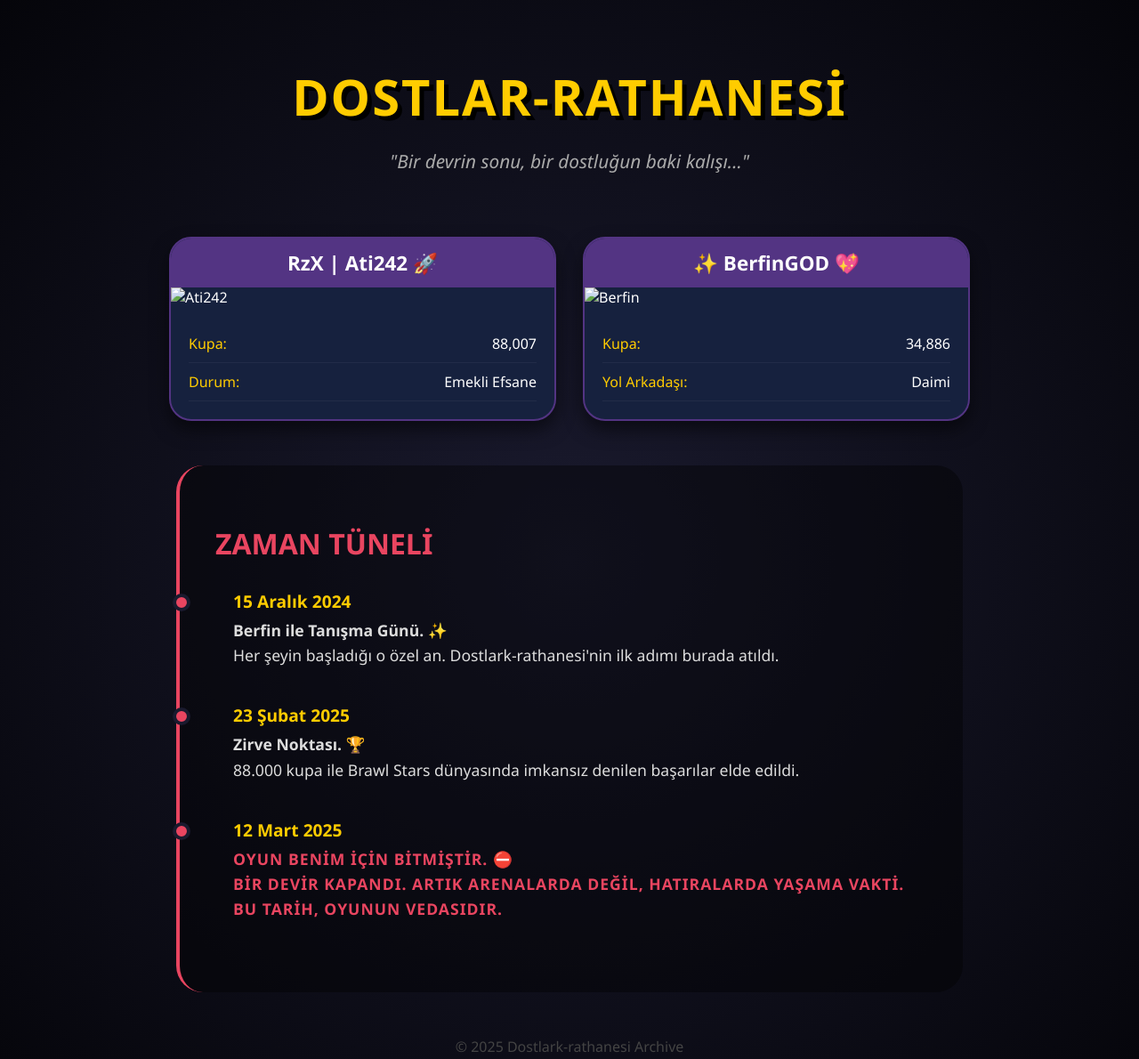
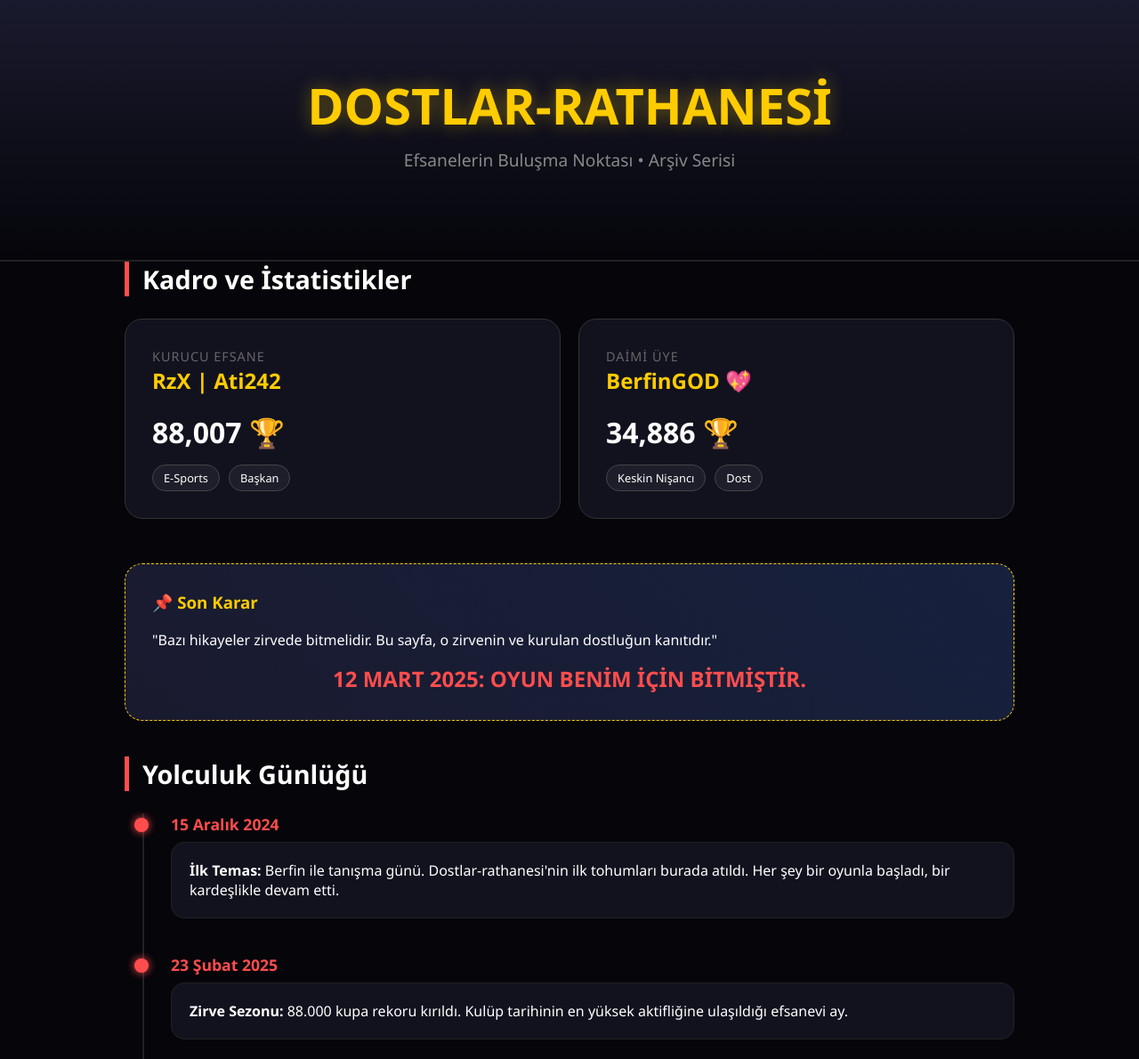
Before and after one commit to ZirveAti/Dostlark-rathanesi, a plain HTML site: page index.html in a window 1280 px wide. Shown: the top 1190 px of the page at 89% size. Drawn offline with Linux system fonts and the light colour scheme.

Commit message:
Update index.html

```diff
--- a/index.html
+++ b/index.html
@@ -3,189 +3,204 @@
 <head>
     <meta charset="UTF-8">
     <meta name="viewport" content="width=device-width, initial-scale=1.0">
-    <title>Dostlark-rathanesi | Elveda</title>
+    <title>Dostlar-rathanesi | Efsaneler Arşivi</title>
     <style>
         :root {
             --primary: #ffcc00;
-            --secondary: #e94560;
-            --bg: #0f0f1b;
-            --card-bg: #16213e;
-            --accent: #533483;
+            --secondary: #ff4d4d;
+            --bg: #05050a;
+            --card-bg: #12121f;
+            --text: #ffffff;
         }
         body {
-            background: radial-gradient(circle, #1a1a2e 0%, #05050a 100%);
-            color: white;
+            background-color: var(--bg);
+            color: var(--text);
             font-family: 'Segoe UI', Tahoma, Geneva, Verdana, sans-serif;
             margin: 0;
-            padding: 20px;
+            padding: 0;
             display: flex;
             flex-direction: column;
             align-items: center;
         }
-        .header {
+        /* Üst Bilgi */
+        .hero {
+            width: 100%;
+            padding: 80px 20px;
+            background: linear-gradient(to bottom, #1a1a2e, var(--bg));
             text-align: center;
-            padding: 50px 0;
+            border-bottom: 2px solid #222;
         }
-        .header h1 {
+        .hero h1 {
             font-size: 3.5rem;
+            margin: 0;
             color: var(--primary);
-            text-shadow: 5px 5px 0px #000;
-            margin: 0;
-            letter-spacing: 2px;
+            text-shadow: 0 0 20px rgba(255, 204, 0, 0.4);
         }
-        .header p {
-            font-size: 1.3rem;
-            color: #aaa;
-            font-style: italic;
+        .hero p { color: #888; font-size: 1.2rem; margin-top: 10px; }
+
+        .main-content {
+            max-width: 1000px;
+            width: 90%;
+            margin-top: -40px;
         }
-        .container {
-            max-width: 900px;
+
+        /* Profil Kartları */
+        .stats-grid {
             display: grid;
-            grid-template-columns: repeat(auto-fit, minmax(350px, 1fr));
-            gap: 30px;
-            width: 100%;
+            grid-template-columns: repeat(auto-fit, minmax(280px, 1fr));
+            gap: 20px;
             margin-bottom: 50px;
         }
-        .card {
+        .stat-card {
             background: var(--card-bg);
-            border: 2px solid var(--accent);
-            border-radius: 25px;
+            padding: 30px;
+            border-radius: 20px;
+            border: 1px solid #333;
+            transition: 0.3s;
+            position: relative;
             overflow: hidden;
-            transition: 0.4s;
-            box-shadow: 0 10px 20px rgba(0,0,0,0.5);
         }
-        .card:hover {
-            border-color: var(--primary);
-            transform: scale(1.02);
+        .stat-card:hover { transform: translateY(-5px); border-color: var(--primary); }
+        .stat-card h2 { color: var(--primary); margin-top: 0; }
+        .stat-card .role { font-size: 0.9rem; color: #666; text-transform: uppercase; letter-spacing: 1px; }
+        .stat-number { font-size: 2rem; font-weight: bold; margin: 15px 0; display: block; }
+
+        /* Başarılar / Rozetler */
+        .badges {
+            display: flex;
+            gap: 10px;
+            margin-top: 15px;
         }
-        .card-header {
-            background: var(--accent);
-            padding: 12px;
+        .badge {
+            background: rgba(255,255,255,0.05);
+            padding: 5px 12px;
+            border-radius: 50px;
+            font-size: 0.8rem;
+            border: 1px solid #444;
+        }
+
+        /* Zaman Çizelgesi */
+        .section-title {
+            font-size: 1.8rem;
+            margin: 40px 0 25px 0;
+            border-left: 5px solid var(--secondary);
+            padding-left: 15px;
+        }
+        .timeline {
+            border-left: 2px solid #222;
+            margin-left: 20px;
+            padding-left: 30px;
+        }
+        .timeline-item {
+            margin-bottom: 40px;
+            position: relative;
+        }
+        .timeline-item::before {
+            content: '';
+            position: absolute;
+            left: -41px;
+            top: 5px;
+            width: 16px;
+            height: 16px;
+            background: var(--secondary);
+            border-radius: 50%;
+            box-shadow: 0 0 10px var(--secondary);
+        }
+        .timeline-date { font-weight: bold; color: var(--secondary); margin-bottom: 8px; font-size: 1.1rem;}
+        .timeline-content {
+            background: var(--card-bg);
+            padding: 20px;
+            border-radius: 15px;
+            border: 1px solid #222;
+        }
+
+        /* Duyuru Panosu */
+        .notice-board {
+            background: linear-gradient(45deg, #1a1a2e, #16213e);
+            padding: 30px;
+            border-radius: 20px;
+            margin: 40px 0;
+            border: 1px dashed var(--primary);
+        }
+        .final-statement {
+            color: var(--secondary);
+            font-weight: bold;
             text-align: center;
-            font-weight: bold;
-            font-size: 1.4rem;
-        }
-        .card img {
-            width: 100%;
-            height: auto;
-            filter: grayscale(20%);
-        }
-        .stats-box { padding: 20px; }
-        .stat-item {
-            display: flex;
-            justify-content: space-between;
-            border-bottom: 1px solid rgba(255,255,255,0.05);
-            padding: 10px 0;
-        }
-        .stat-label { color: var(--primary); }
-
-        /* ANILAR BÖLÜMÜ */
-        .timeline {
-            width: 100%;
-            max-width: 800px;
-            background: rgba(0, 0, 0, 0.4);
-            padding: 40px;
-            border-radius: 30px;
-            border-left: 4px solid var(--secondary);
-            margin-bottom: 50px;
-        }
-        .timeline-h {
-            color: var(--secondary);
-            font-size: 2rem;
-            margin-bottom: 30px;
+            font-size: 1.5rem;
             text-transform: uppercase;
         }
-        .event {
-            position: relative;
-            margin-bottom: 40px;
-            padding-left: 20px;
-        }
-        .event::before {
-            content: '';
-            position: absolute;
-            left: -48px;
-            top: 5px;
-            width: 12px;
-            height: 12px;
-            background: var(--secondary);
-            border: 4px solid #1a1a2e;
-            border-radius: 50%;
-        }
-        .event-date {
-            font-weight: bold;
-            color: var(--primary);
-            font-size: 1.2rem;
-            margin-bottom: 5px;
-        }
-        .event-desc {
-            font-size: 1.1rem;
-            line-height: 1.6;
-            color: #ddd;
-        }
-        .final-note {
-            color: #e94560 !important;
-            font-weight: bold;
-            text-transform: uppercase;
-            letter-spacing: 1px;
-        }
+
+        footer { padding: 50px; color: #444; font-size: 0.8rem; text-align: center; }
     </style>
 </head>
 <body>
 
-    <div class="header">
+    <div class="hero">
         <h1>DOSTLAR-RATHANESİ</h1>
-        <p>"Bir devrin sonu, bir dostluğun baki kalışı..."</p>
+        <p>Efsanelerin Buluşma Noktası • Arşiv Serisi</p>
     </div>
 
-    <div class="container">
-        <div class="card">
-            <div class="card-header">RzX | Ati242 🚀</div>
-            <img src="img2.jpg.PNG" alt="Ati242">
-            <div class="stats-box">
-                <div class="stat-item"><span class="stat-label">Kupa:</span> <span>88,007</span></div>
-                <div class="stat-item"><span class="stat-label">Durum:</span> <span>Emekli Efsane</span></div>
+    <div class="main-content">
+
+        <h2 class="section-title">Kadro ve İstatistikler</h2>
+        <div class="stats-grid">
+            <div class="stat-card">
+                <span class="role">Kurucu Efsane</span>
+                <h2>RzX | Ati242</h2>
+                <span class="stat-number">88,007 🏆</span>
+                <div class="badges">
+                    <span class="badge">E-Sports</span>
+                    <span class="badge">Başkan</span>
                 </div>
             </div>
-
-        <div class="card">
-            <div class="card-header">✨ BerfinGOD 💖</div>
-            <img src="img1.jpg.PNG" alt="Berfin">
-            <div class="stats-box">
-                <div class="stat-item"><span class="stat-label">Kupa:</span> <span>34,886</span></div>
-                <div class="stat-item"><span class="stat-label">Yol Arkadaşı:</span> <span>Daimi</span></div>
+            <div class="stat-card">
+                <span class="role">Daimi Üye</span>
+                <h2>BerfinGOD 💖</h2>
+                <span class="stat-number">34,886 🏆</span>
+                <div class="badges">
+                    <span class="badge">Keskin Nişancı</span>
+                    <span class="badge">Dost</span>
                 </div>
             </div>
         </div>
 
+        <div class="notice-board">
+            <h3 style="color: var(--primary); margin-top: 0;">📌 Son Karar</h3>
+            <p>"Bazı hikayeler zirvede bitmelidir. Bu sayfa, o zirvenin ve kurulan dostluğun kanıtıdır."</p>
+            <div class="final-statement">12 MART 2025: OYUN BENİM İÇİN BİTMİŞTİR.</div>
+        </div>
+
+        <h2 class="section-title">Yolculuk Günlüğü</h2>
         <div class="timeline">
-        <h2 class="timeline-h">Zaman Tüneli</h2>
 
-        <div class="event">
-            <div class="event-date">15 Aralık 2024</div>
-            <div class="event-desc">
-                <strong>Berfin ile Tanışma Günü.</strong> ✨ <br>
-                Her şeyin başladığı o özel an. Dostlark-rathanesi'nin ilk adımı burada atıldı.
+            <div class="timeline-item">
+                <div class="timeline-date">15 Aralık 2024</div>
+                <div class="timeline-content">
+                    <strong>İlk Temas:</strong> Berfin ile tanışma günü. Dostlar-rathanesi'nin ilk tohumları burada atıldı. Her şey bir oyunla başladı, bir kardeşlikle devam etti.
                 </div>
             </div>
 
-        <div class="event">
-            <div class="event-date">23 Şubat 2025</div>
-            <div class="event-desc">
-                <strong>Zirve Noktası.</strong> 🏆 <br>
-                88.000 kupa ile Brawl Stars dünyasında imkansız denilen başarılar elde edildi.
+            <div class="timeline-item">
+                <div class="timeline-date">23 Şubat 2025</div>
+                <div class="timeline-content">
+                    <strong>Zirve Sezonu:</strong> 88.000 kupa rekoru kırıldı. Kulüp tarihinin en yüksek aktifliğine ulaşıldığı efsanevi ay.
                 </div>
             </div>
 
-        <div class="event">
-            <div class="event-date">12 Mart 2025</div>
-            <div class="event-desc final-note">
-                <strong>Oyun Benim İçin Bitmiştir.</strong> ⛔ <br>
-                Bir devir kapandı. Artık arenalarda değil, hatıralarda yaşama vakti. Bu tarih, oyunun vedasıdır.
-            </div>
+            <div class="timeline-item">
+                <div class="timeline-date">Gelecek...</div>
+                <div class="timeline-content">
+                    Oyunlar biter, isimler silinir ama <strong>Dostlar-rathanesi</strong> ruhu her zaman burada, bu sayfada kalmaya devam edecek.
                 </div>
             </div>
 
-    <div style="color: #444; margin-bottom: 50px;">© 2025 Dostlark-rathanesi Archive</div>
+        </div>
+
+    </div>
+
+    <footer>
+        © 2024 - 2026 Dostlar-rathanesi | Dijital Miras Bölümü
+    </footer>
 
 </body>
 </html>
```
Lines whose indentation alone changed are shown as unchanged.
